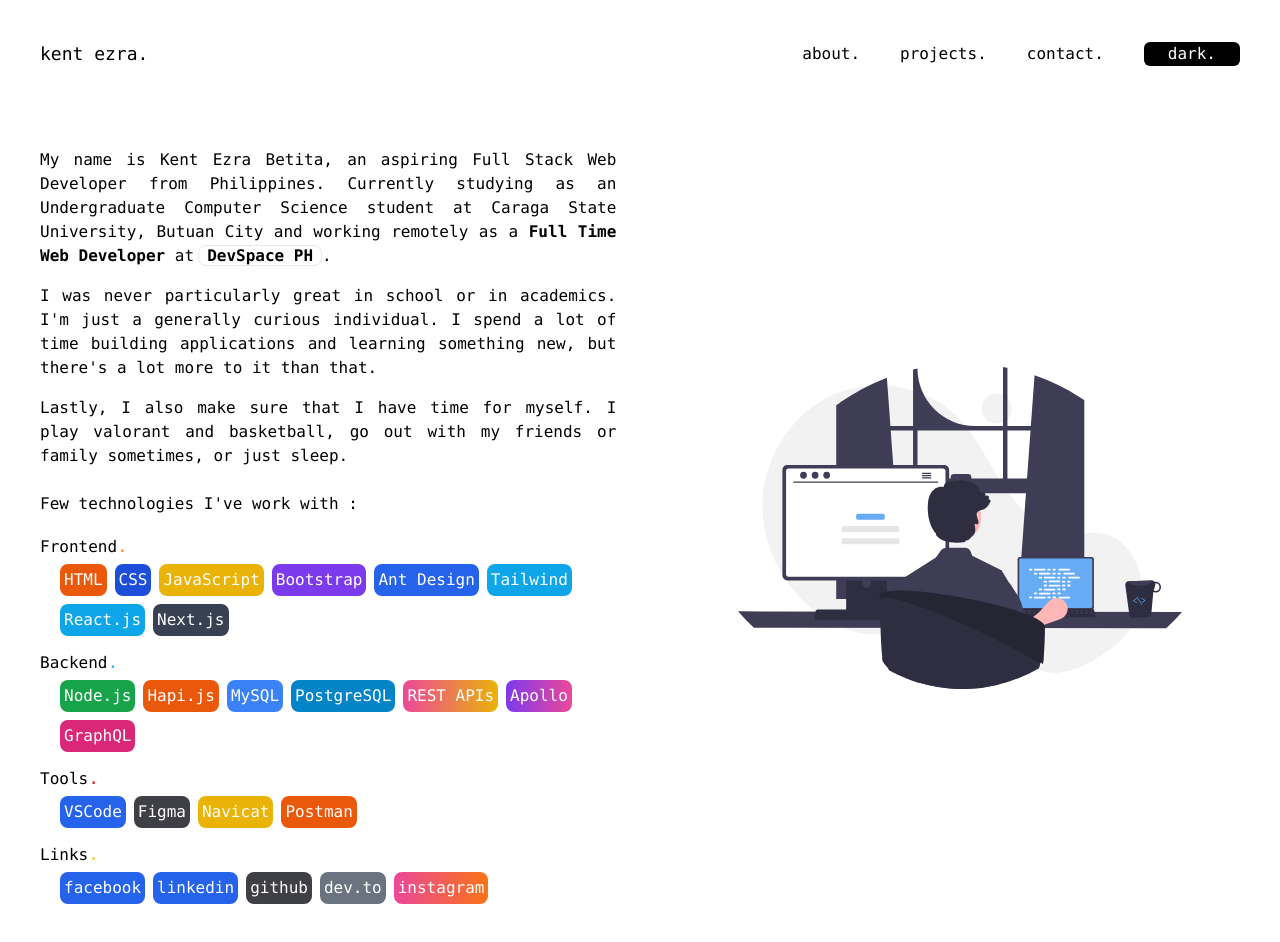
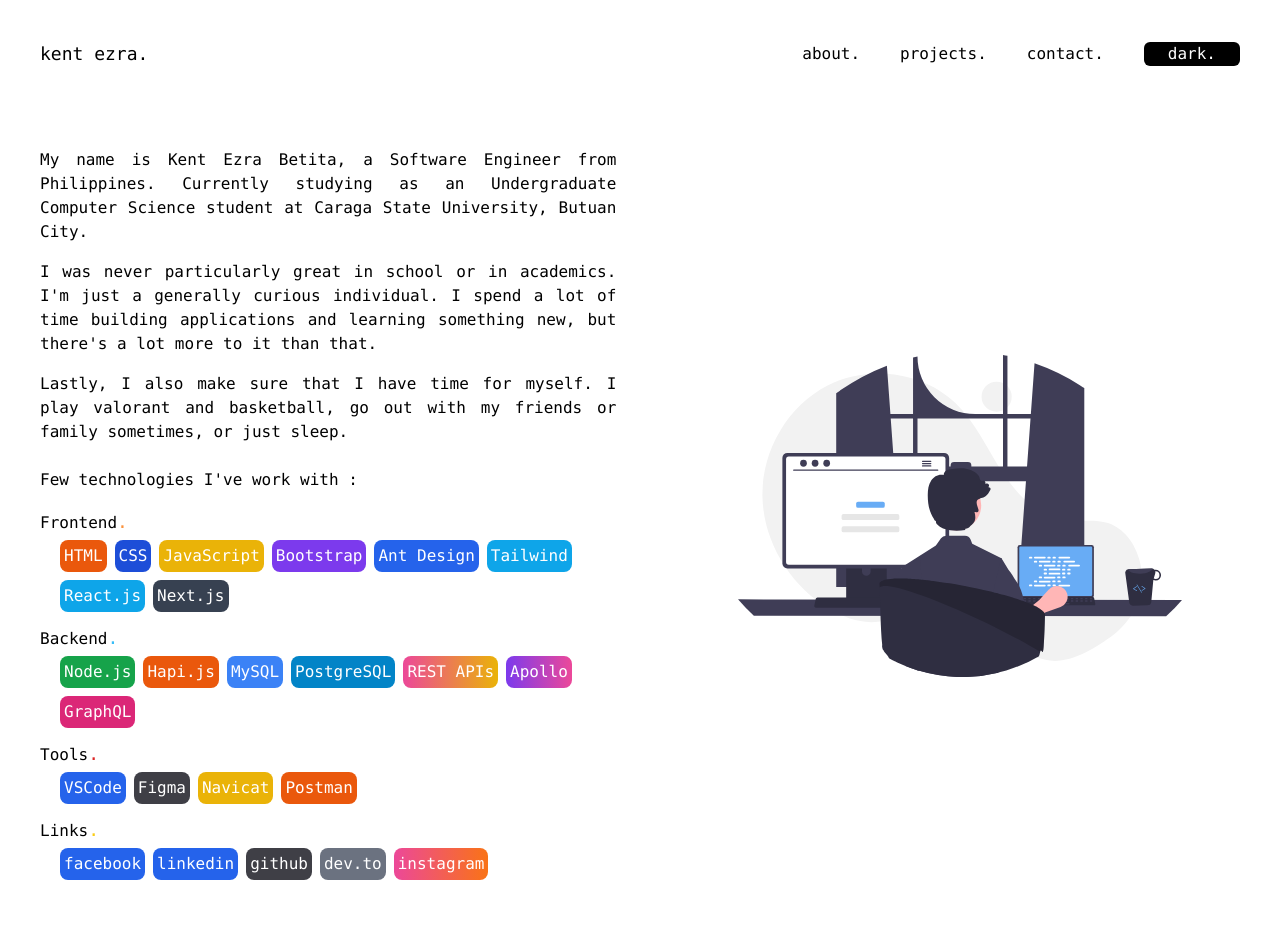
Before and after one commit to kentezrabetita/personal-portfolio, a Next.js app: page /about in a window 1280 px wide. Shown: the top 942 px of the page. Built offline with nearby package versions, Linux system fonts and the light colour scheme.

Commit message:
update content in landing and about page

```diff
--- a/components/about/index.js
+++ b/components/about/index.js
@@ -38,17 +38,9 @@ export default function AboutComponent() {
       >
         <div className='flex flex-col space-y-4 text-justify'>
           <p>
-            My name is Kent Ezra Betita, an aspiring Full Stack Web Developer
-            from Philippines. Currently studying as an Undergraduate Computer
-            Science student at Caraga State University, Butuan City and working
-            remotely as a
-            <span className='font-bold'> Full Time Web Developer</span> at
-            <span className='px-2 ml-1 font-bold border rounded-lg cursor-pointer'>
-              <Link href='https://www.devspace.asia/'>
-                <a target='_blank'>DevSpace PH</a>
-              </Link>
-            </span>
-            .
+            My name is Kent Ezra Betita, a Software Engineer from Philippines.
+            Currently studying as an Undergraduate Computer Science student at
+            Caraga State University, Butuan City.
           </p>
           <p>
             I was never particularly great in school or in academics. I&apos;m
--- a/components/landing/hero.js
+++ b/components/landing/hero.js
@@ -31,7 +31,7 @@ export default function Hero() {
             animate={{ y: 0, opacity: 1 }}
             transition={{ duration: 1, type: 'spring', stiffness: 100 }}
           >
-            Hi, my name is Kent!
+            Hello there, my name is Kent!
           </motion.div>
           <motion.div
             className='text-lg'
@@ -45,8 +45,7 @@ export default function Hero() {
             }}
           >
             <h1>
-              Self-learning software and web developer through research and
-              development.
+              Self-learning software developer through research and development.
             </h1>
           </motion.div>
           <motion.div
```
